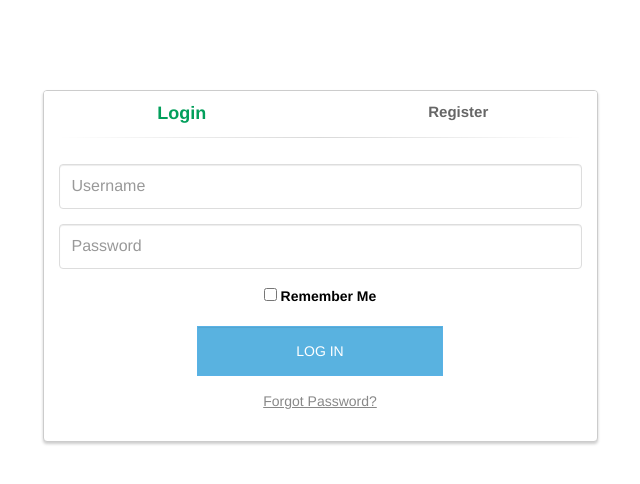
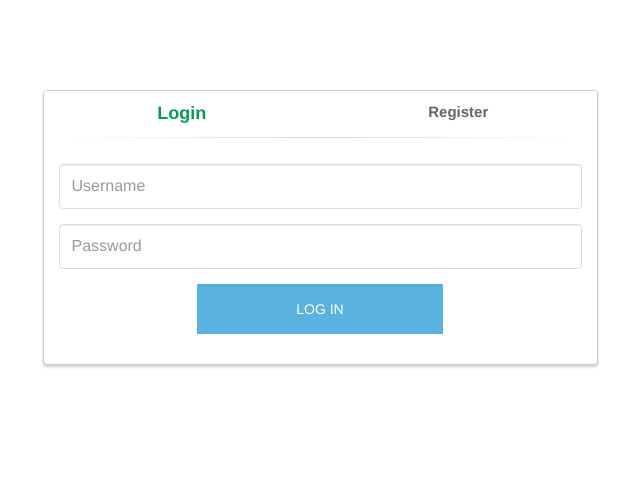
Before and after one commit to Bob93/CodeFest2016New, a PHP site: page /landing.php in a window 1280 px wide. Shown: the top 484 px of the page, without its empty margins (320-960 px from the left). Run offline with PHP 8.4, Linux system fonts and the light colour scheme.

Commit message:
changedlogin formulier

```diff
--- a/CodeFest2016v2/landing.php
+++ b/CodeFest2016v2/landing.php
@@ -37,10 +37,6 @@
                                 <div class="form-group">
                                     <input type="password" name="wachtwoord" id="password" tabindex="2" class="form-control" placeholder="Password">
                                 </div>
-                                <div class="form-group text-center">
-                                    <input type="checkbox" tabindex="3" class="" name="remember" id="remember">
-                                    <label for="remember"> Remember Me</label>
-                                </div>
                                 <div class="form-group">
                                     <div class="row">
                                         <div class="col-sm-6 col-sm-offset-3">
@@ -48,53 +44,13 @@
                                         </div>
                                     </div>
                                 </div>
-                                <div class="form-group">
-                                    <div class="row">
-                                        <div class="col-lg-12">
-                                            <div class="text-center">
-                                                <a href="http://phpoll.com/recover" tabindex="5" class="forgot-password">Forgot Password?</a>
-                                            </div>
-                                        </div>
-                                    </div>
-                                </div>
-                            </form>
-                            <form id="register-form" action="http://phpoll.com/register/process" method="post" role="form" style="display: none;">
-                                <div class="form-group">
-                                    <input type="text" name="username" id="username" tabindex="1" class="form-control" placeholder="Username" value="">
-                                </div>
-                                <div class="form-group">
-                                    <input type="email" name="email" id="email" tabindex="1" class="form-control" placeholder="Email Address" value="">
-                                </div>
-                                <div class="form-group">
-                                    <input type="password" name="password" id="password" tabindex="2" class="form-control" placeholder="Password">
-                                </div>
-                                <div class="form-group">
-                                    <input type="password" name="confirm-password" id="confirm-password" tabindex="2" class="form-control" placeholder="Confirm Password">
-                                </div>
-                                <div class="form-group">
-                                    <div class="row">
-                                        <div class="col-sm-6 col-sm-offset-3">
-                                            <input type="submit" name="register-submit" id="register-submit" tabindex="4" class="form-control btn btn-register" value="Register Now">
-                                        </div>
-                                    </div>
-                                </div>
-                            </form>
                         </div>
                     </div>
                 </div>
             </div>
         </div>
     </div>
-</div><!-- /container --
+</div><!-- /container -->
 </body>
 
 </html>
-
-
-<?php
-/**
- * Created by PhpStorm.
- * User: Bob
- * Date: 23-3-2016
- * Time: 11:52
- */?>
```
